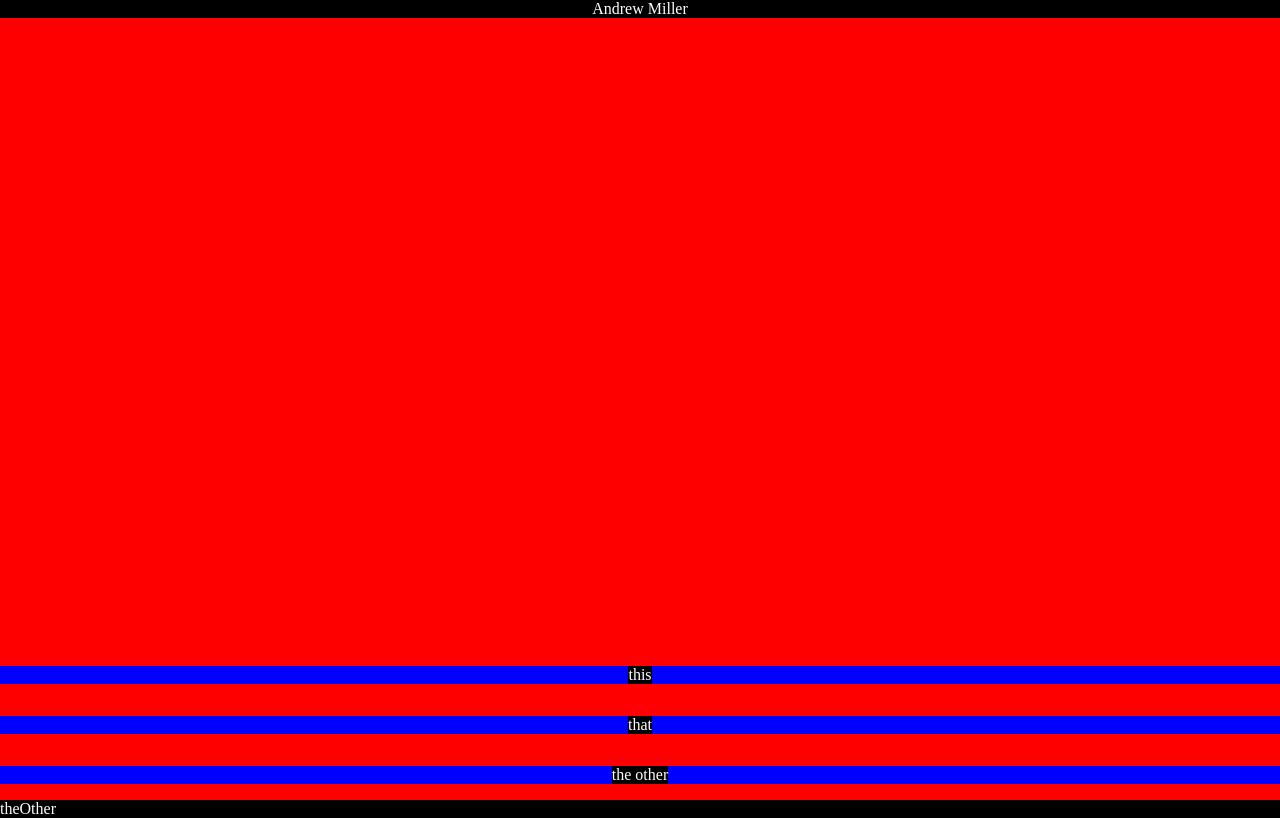
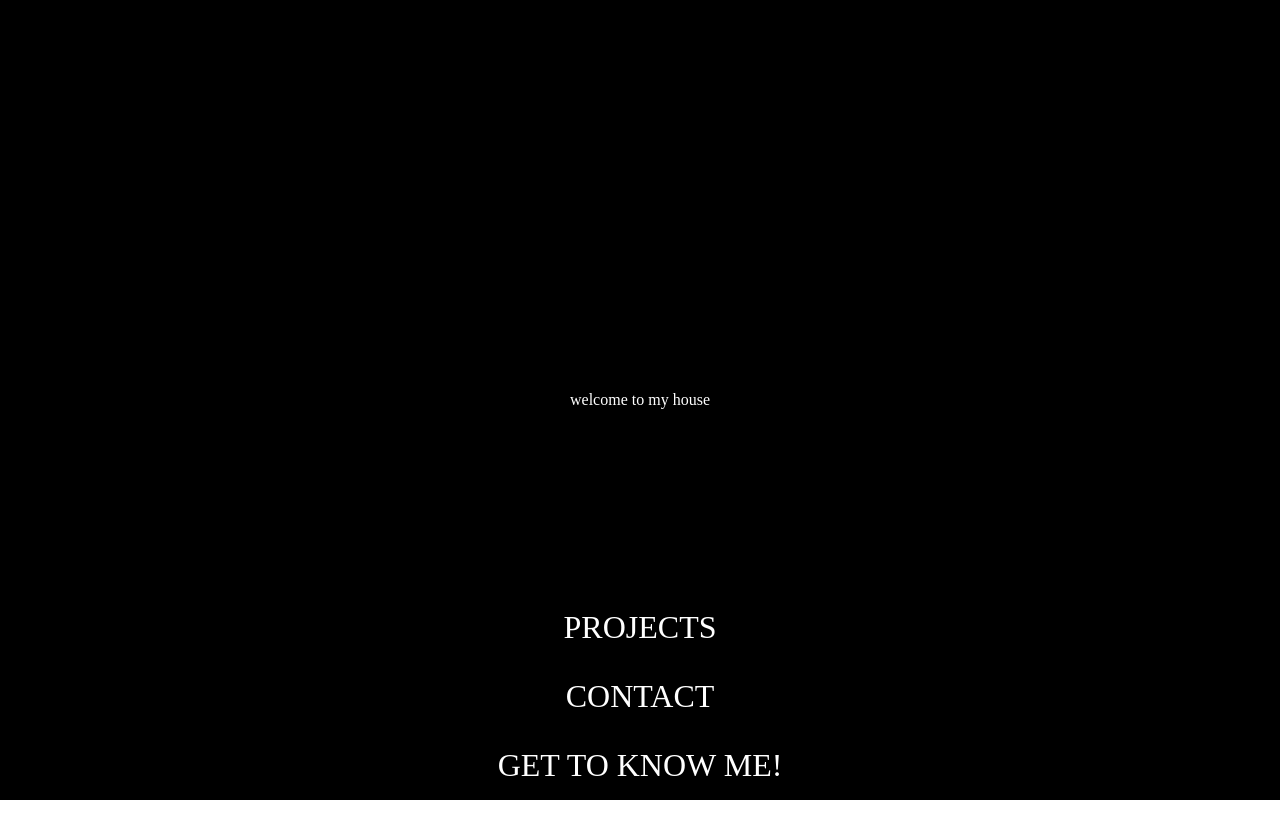
Before and after one commit to jazznerd206/Andrew-Miller, a React app in the folder portfolio/: page / in a window 1280 px wide. Built offline with nearby package versions, Linux system fonts and the light colour scheme.

Commit message:
flexiboi is working

```diff
--- a/portfolio/App.jsx
+++ b/portfolio/App.jsx
@@ -1,12 +1,16 @@
 import React, { useState, useEffect } from 'react'
 import Flexiboi from './components/FlexiBoi/Flexiboi'
+import Welcome from './components/Welcome/Welcome'
 import { Page } from './styled/components.style'
 
 function App() {
+    const [ active, setActive ] = useState(false);
+
+
     return (
         <Page>
-            Andrew Miller
-            <Flexiboi />
+            <Welcome active={active} />
+            <Flexiboi setActive={setActive} />
         </Page>
     )
 }
--- a/portfolio/components/FlexiBoi/Flexiboi.jsx
+++ b/portfolio/components/FlexiBoi/Flexiboi.jsx
@@ -4,7 +4,28 @@ import { Close } from '@styled-icons/evil/Close'
 import { I } from '../../styled/components.style';
 
 
-function Flexiboi() {
+function Flexiboi({setActive}) {
+
+    const elements = [
+        {
+            id: 0,
+            name: 'Projects',
+            key: 'projects',
+            content: 'component'
+        },
+        {
+            id: 1,
+            name: 'Contact',
+            key: 'contact',
+            content: 'component'
+        },
+        {
+            id: 2,
+            name: 'Get to know me!',
+            key: 'personal',
+            content: 'component'
+        },
+    ]
 
     const [ open, setOpen ] = useState(false);
 
@@ -19,13 +40,17 @@ function Flexiboi() {
             }
         }
         for (let i = 0; i < panels.length; ++i) {
+            console.log(`panels`, panels);
             if (panels[i].id === `${data}`) {
                 panels[i].style.maxHeight = '100%'
+                panels[i].style.display = 'flex'
             } else {
                 panels[i].style.maxHeight = '0%';
+                panels[i].style.display = 'none'
             }
         }
         setOpen(true);
+        setActive(true);
     }
 
     const shrink = () => {
@@ -36,57 +61,48 @@ function Flexiboi() {
         }
         for (let i = 0; i < panels.length; ++i) {
             panels[i].style.maxHeight = '0%';
+            panels[i].style.display = 'none';
         }
+        setOpen(false);
+        setActive(false);
     }
 
 
 
     return (
         <Container>
+            {elements.map(each => {
+                return(
                     <Grabby
                         className="shower"
-                id="id-this"
-                onClick={open === false ? () => {setOpen(true); grow('this')} : () => {setOpen(false); shrink()}}
+                        id={`id-${each.id}`}
+                        key={`key-${each.key}`}
+                        onClick={open === false ? () => {setOpen(true); grow(each.id)} : () => {setOpen(false); shrink()}}
                     >
                         {open === false ?
                             <GrabbyText>
-                        this
+                                {each.name}
                             </GrabbyText>
                             :
                             'X'
                         }
                     </Grabby>
-            <Grabby className="shower" id="id-that" onClick={() => {setOpen(true); grow('that')}}>
-                <GrabbyText>that</GrabbyText>
-            </Grabby>
-            <Grabby className="shower" id="id-theOther" onClick={() => {setOpen(true); grow('theOther')}}>
-                <GrabbyText>the other</GrabbyText>
-            </Grabby>
+
+                )
+            })}
+            {elements.map(each => {
+                return (
                     <Growy
-                id="this"
+                        id={each.id}
+                        key={each.key}
                         className="grower"
                         >
                             <GrowyText>
-                    this
+                                {each.name}
                             </GrowyText>
                     </Growy>
-            <Growy
-                id="that"
-                className="grower"
-            >
-                <GrowyText>
-                    that
-                </GrowyText>
-            </Growy>
-            <Growy
-                id="theOther"
-                className="grower"
-            >
-                <GrowyText>
-                    theOther
-                </GrowyText>
-            </Growy>
-            {/* {open === true ? <>this is true</> : <>not true</>} */}
+                )
+            })}
         </Container>
     )
 }
--- /dev/null
+++ b/portfolio/components/Welcome/Welcome.jsx
@@ -0,0 +1,16 @@
+import React, { useState, useEffect } from 'react';
+import { WelcomeContainer } from '../../styled/welcome.style';
+
+function Welcome({active}) {
+    console.log(`active`, active)
+    if (active === true) {
+        return null
+    }
+    else return (
+        <WelcomeContainer>
+            <p>welcome to my house</p>
+        </WelcomeContainer>
+    )
+}
+
+export default Welcome
--- a/portfolio/styled/components.style.jsx
+++ b/portfolio/styled/components.style.jsx
@@ -1,7 +1,7 @@
 import styled from "styled-components";
 
 export const Page = styled.div`
-    height: 100%;
+    min-height: 100vh;
     width: 100%;
     display: flex;
     flex-flow: column;
@@ -10,6 +10,7 @@ export const Page = styled.div`
     flex: 1 1 auto;
     background: black;
     color: white;
+    z-index: 0;
 `
 
 export const I = styled.i`
--- a/portfolio/styled/flexiboi.style.jsx
+++ b/portfolio/styled/flexiboi.style.jsx
@@ -1,7 +1,9 @@
 import styled from "styled-components";
 
 export const Container = styled.div`
-    background: red;
+    position: absolute;
+    bottom: 0;
+    left: 0;
     height: 100%;
     width: 100%;
     display: flex;
@@ -12,7 +14,6 @@ export const Container = styled.div`
 `
 
 export const Grabby = styled.div`
-    background: blue;
     width: 100%;
     height: auto;
     display: flex;
@@ -27,6 +28,8 @@ export const Grabby = styled.div`
 
 export const GrabbyText = styled.span`
     background: black;
+    text-transform: uppercase;
+    font-size: 2em;
 `
 
 export const GrowyText = styled.span`
@@ -35,12 +38,15 @@ export const GrowyText = styled.span`
 
 export const Growy = styled.div`
     width: 100%;
-    height: 100%;
+    height: 0%;
     max-height: 0%;
-    display: flex;
+    display: none;
     flex-direction: column;
+    justify-content: center;
+    align-items: center;
     flex: 1 1 auto;
     &.active {
         max-height: 100%;
     }
+    transition: all .25s ease-in-out;
 `
--- /dev/null
+++ b/portfolio/styled/welcome.style.jsx
@@ -0,0 +1,12 @@
+import styled from "styled-components";
+
+export const WelcomeContainer = styled.div`
+    height: 100%;
+    width: 100%;
+    margin: auto auto;
+    display: flex;
+    flex: 1 1 auto;
+    flex-direction: column;
+    justify-content: center;
+    align-items: center;
+`
```
Lines whose indentation alone changed are shown as unchanged.
